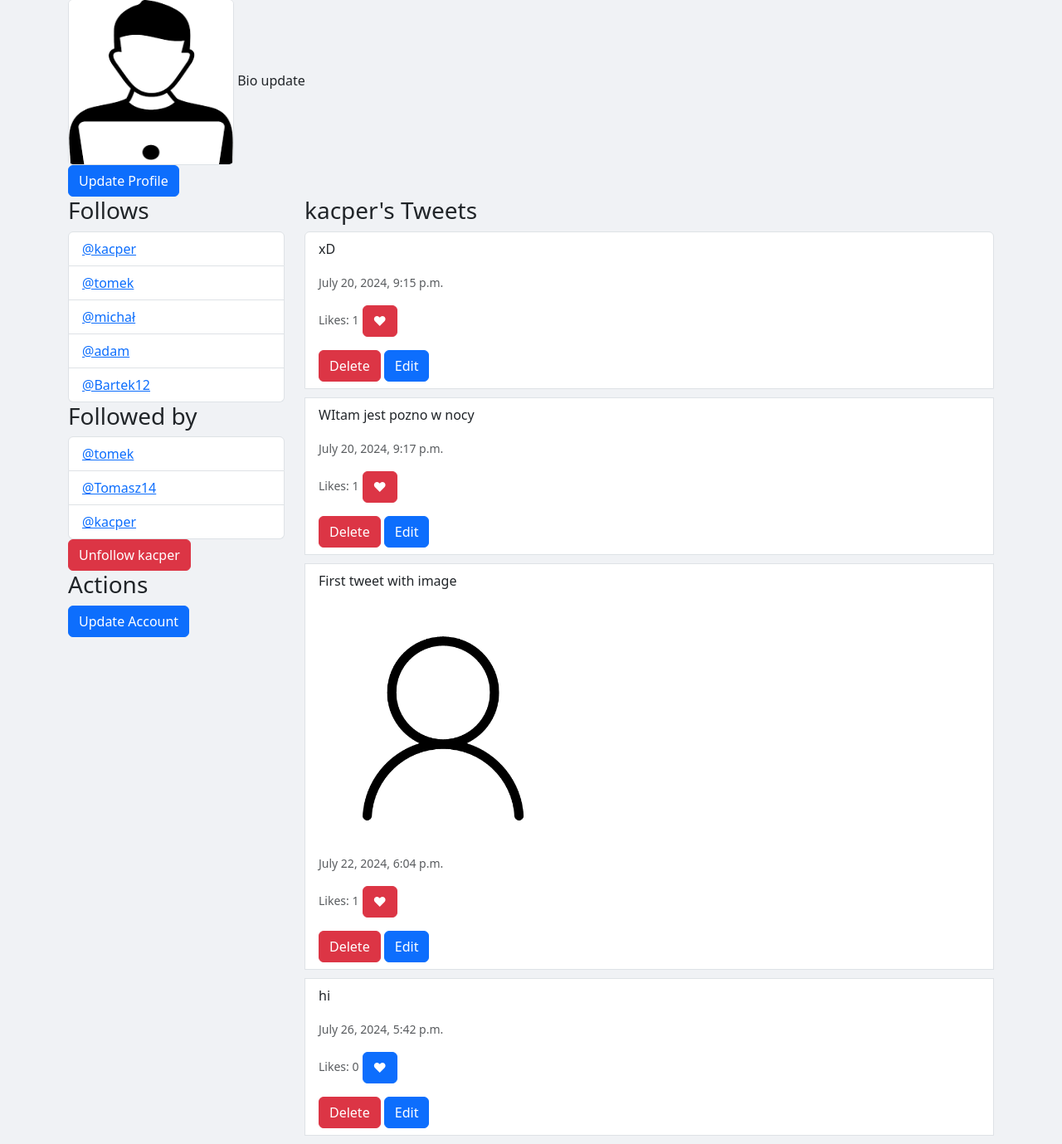
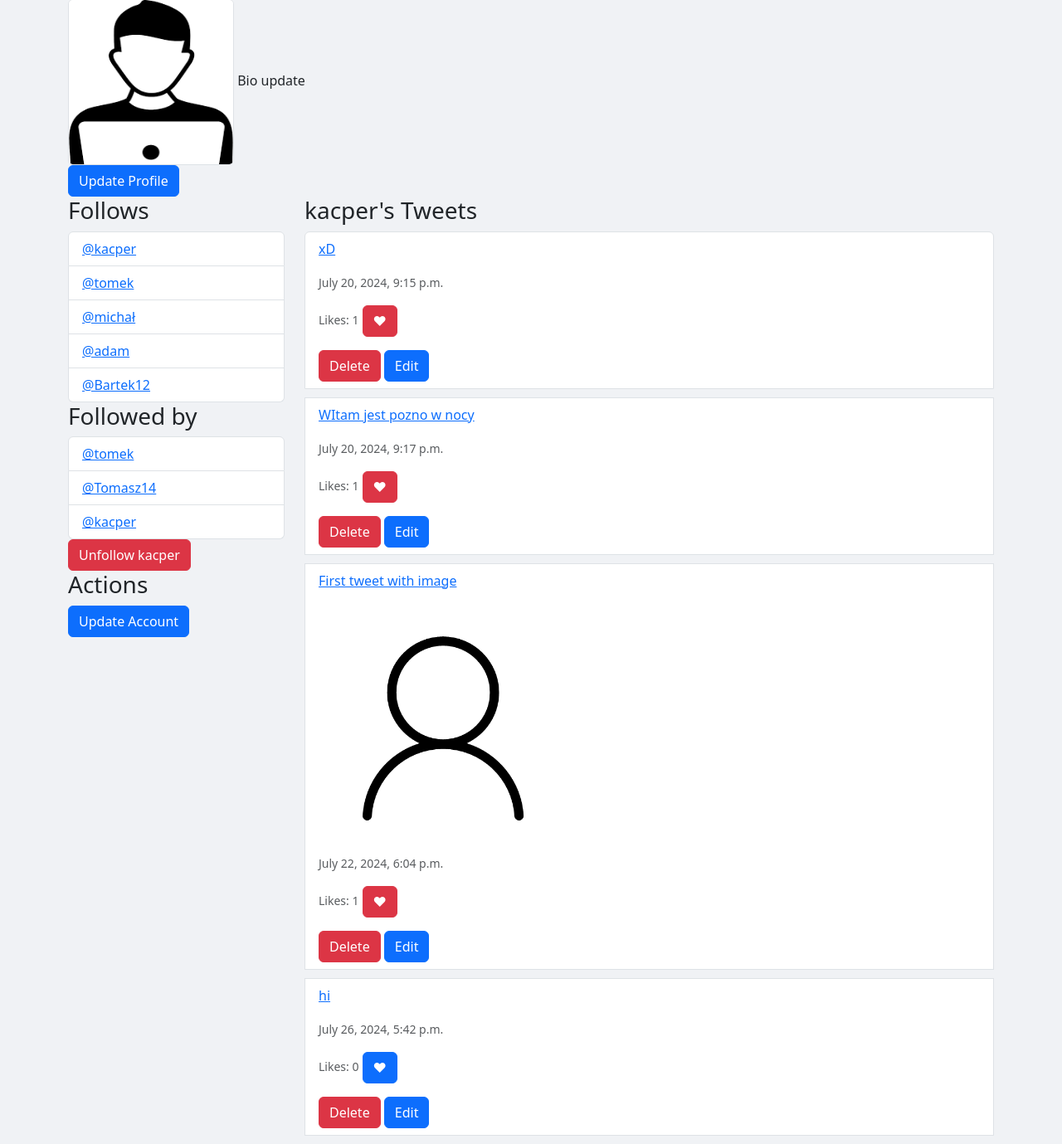
Before and after one commit to Better1337/Twitter-Clone, a Django app: page /profile/1/ in a window 1280 px wide. Shown: the part 163-1542 px from the top of the page at 83% size. Run offline with Django 5.2, Linux system fonts and the light colour scheme; a user stored in the database is signed in; data comes from the database, SQL or seed files in the repository; both versions use the stored data as it was after the commit.

Commit message:
tweet details href added on profile page and search tweets

```diff
--- a/basic/templates/profile.html
+++ b/basic/templates/profile.html
@@ -74,7 +74,7 @@
                     <ul class="list-group">
                         {% for tweet in profile.user.tweets.all %}
                             <li class="list-group-item">
-                                <p class="card-text">{{ tweet.text }}</p>
+                                    <a href="{% url 'tweet_detail' tweet.id %}">{{ tweet.text }}</a></p>
                                 {% if tweet.image %}
                                     <img src="{{ tweet.image.url }}"  style="width:300px; height: auto;">
                                 {% endif %}
--- a/basic/templates/search.html
+++ b/basic/templates/search.html
@@ -28,7 +28,7 @@
                     <h5 class="card-title"><a href="{% url 'profile' tweet.user.pk %}">{{ tweet.user }}</a></h5>
                 </div>
                 <div class="card-body tweet-card-body">
-                    <p class="card-text">{{ tweet.text }}</p>
+                    <a href="{% url 'tweet_detail' tweet.id %}">{{ tweet.text }}</a></p>
                         {% if tweet.image %}
                             <img src="{{ tweet.image.url }}"  style="width:300px; height: auto;">
                         {% endif %}
```
Also changed, not shown: db.sqlite3.
